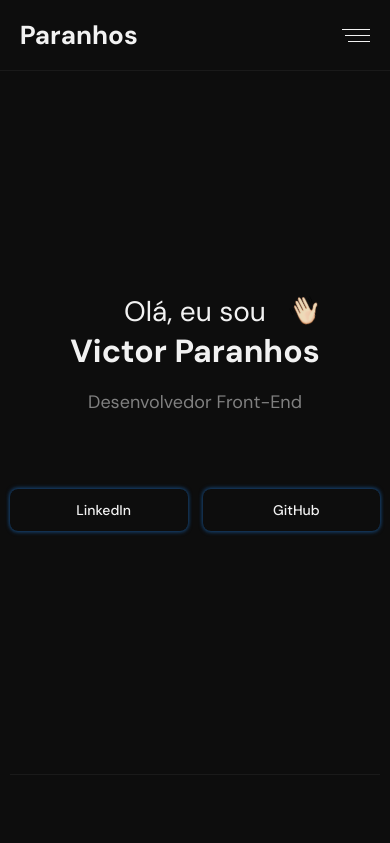
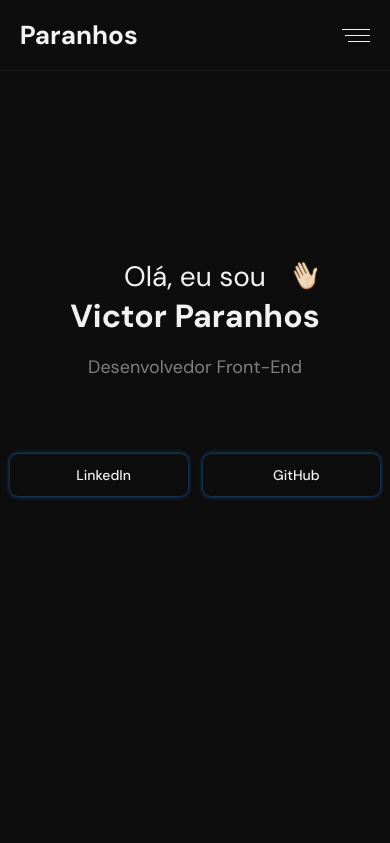
Before and after one commit to victorparanhosdev/portfolio, a website: page index.html in a window 390 px wide. Shown: the top 843 px of the page. Drawn offline with Linux system fonts and the light colour scheme; some icons are missing.

Commit message:
Atualizar o estilos.css

```diff
--- a/estilos.css
+++ b/estilos.css
@@ -647,14 +647,14 @@ footer p {
     padding-inline: 1rem;
   }
   .box-model-1 {
+    margin-top: -7rem;
     justify-content: center;
-    min-height: calc(100vh - 7rem);
+    min-height: 100vh;
 
   }
 
 
   .box-model-2{
-    border-top: 1px solid var(--gray-200-color);
     padding: 7.2rem 0 2rem;
     display: flex;
     flex-direction: column;
```
